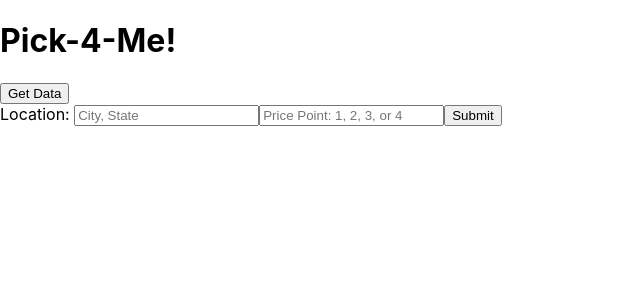
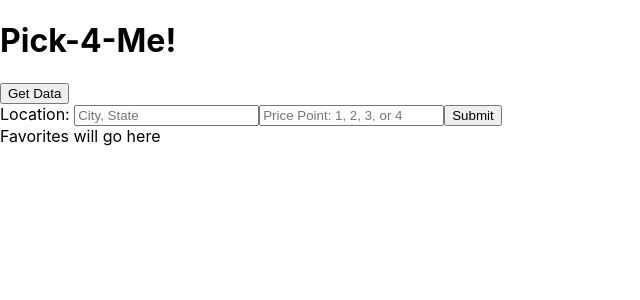
Before and after one commit to MattyTamale/Pick4Me-App, a React (Create React App) app: page / in a window 1280 px wide. Shown: the top 300 px of the page, without its empty margins (0-640 px from the left). Built offline with nearby package versions, Linux system fonts and the light colour scheme.

Commit message:
created outline for favorites component

```diff
--- a/src/App.js
+++ b/src/App.js
@@ -1,4 +1,5 @@
 import React, { Component } from 'react';
+import Favorites from './components/Favorites.js';
 // import './App.css';
 
 
@@ -140,11 +141,14 @@ class App extends Component {
                 <div>
                     {this.state.results ?
                         <div>
-                            <h2>{this.state.venue.name}</h2>
-                            <h3>{this.state.venue.categories[0].name}</h3>
+                            <h2>Name of Restaurant: {this.state.venue.name}</h2>
+                            <h3>Style of Food: {this.state.venue.categories[0].name}</h3>
                         </div>
                         : ''
                     }
+                </div>
+                <div>
+                    <Favorites />
                 </div>
             </div>
         )
--- /dev/null
+++ b/src/components/Favorites.js
@@ -0,0 +1,16 @@
+import React, { Component } from 'react';
+
+
+
+class Favorites extends Component {
+    render() {
+        return (
+            <div>
+                Favorites will go here
+            </div>
+        )
+    }
+}
+
+
+export default Favorites;
```
